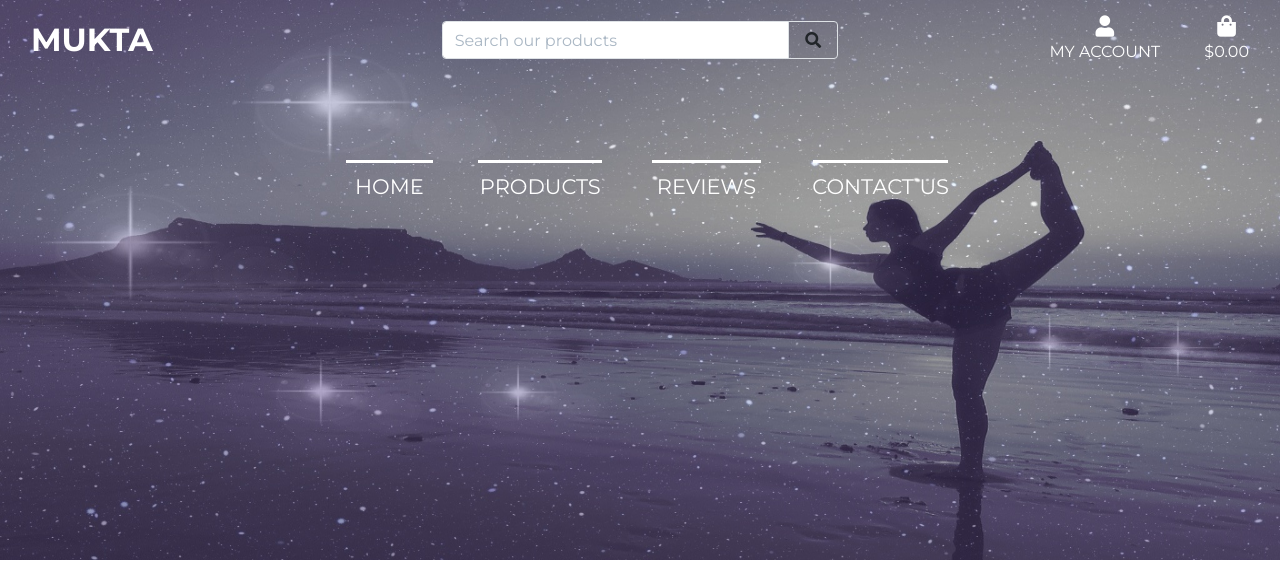
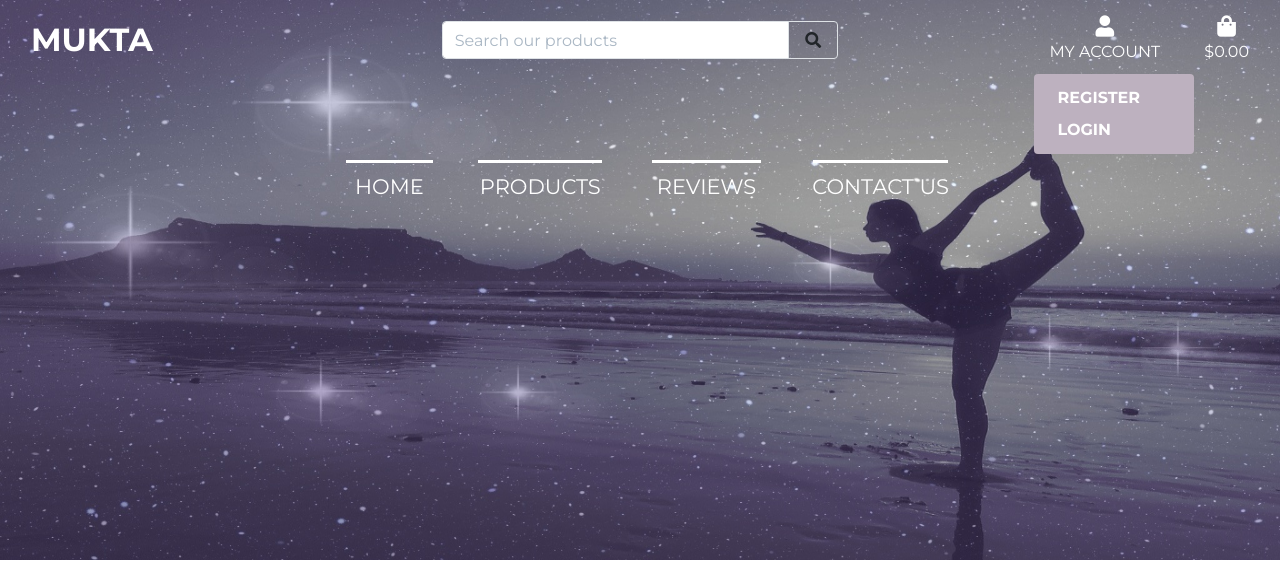
Before and after one commit to mariana-stefani/mukta-project, a Django app: page / in a window 1280 px wide, with the pointer over the restyled element. Shown: the top 564 px of the page. Run offline with Django 3.2, Linux system fonts and the light colour scheme; some libraries are stand-ins or nearby versions.

Commit message:
Added css for dropdown and dropdown-menu on base.css

```diff
--- a/static/css/base.css
+++ b/static/css/base.css
@@ -19,6 +19,10 @@ a {
 
 .span-italic {
   font-style: italic;
+}
+
+.dropdown:hover .dropdown-menu {
+  display: block;
 }
 
 /* Title */
```
